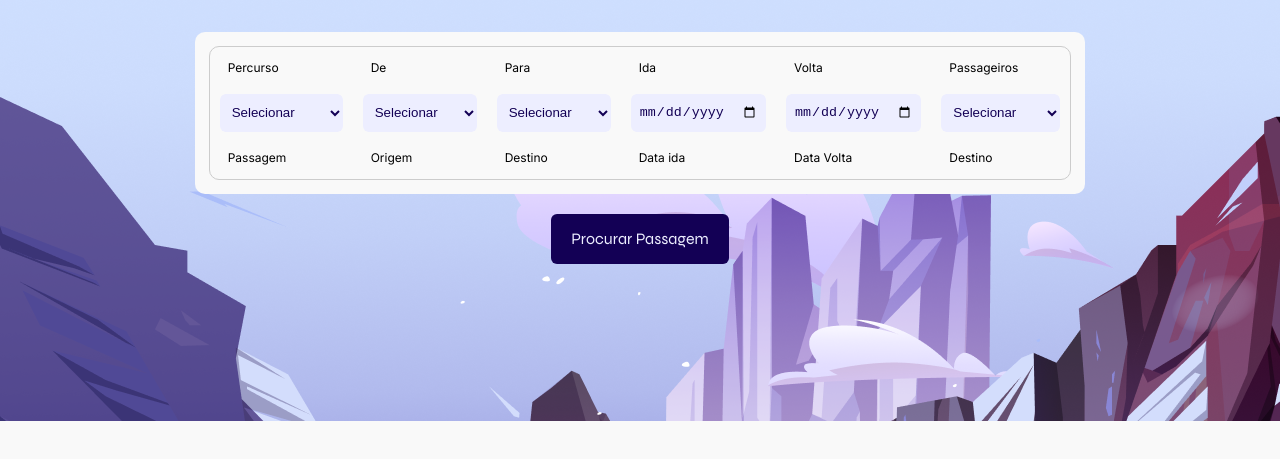
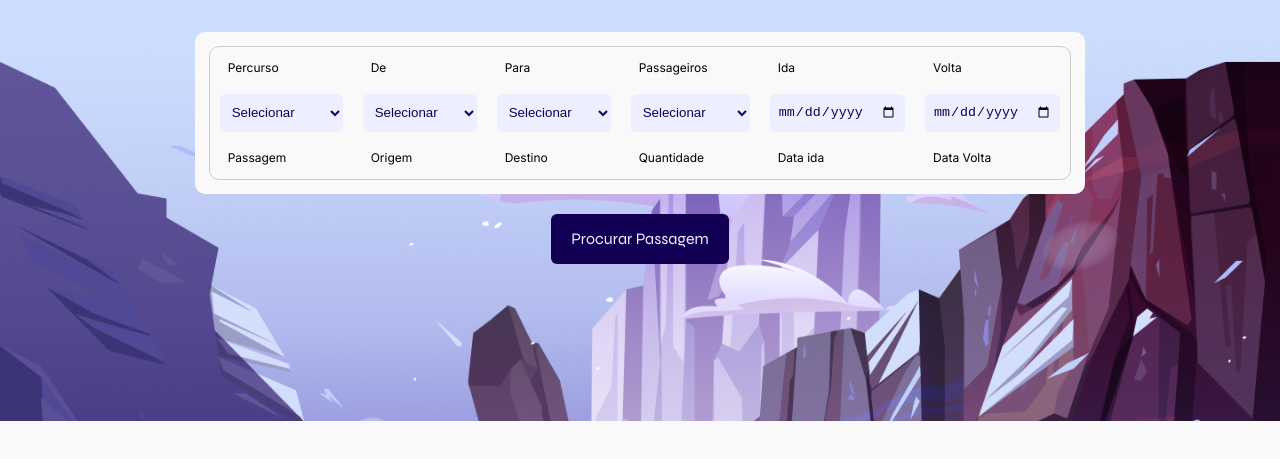
Before and after one commit to pedrohraulino/ebac_2024, a website: page index.html in a window 1280 px wide. Shown: the part 219-678 px from the top of the page. Drawn offline with nearby package versions, Linux system fonts and the light colour scheme; files that its build step writes are made by us from their sources; files whose address does not match are found by name.

Commit message:
fix hero - background

```diff
--- a/index.html
+++ b/index.html
@@ -64,6 +64,19 @@
                 <p class="text--small">Destino</p>
               </div>
               <div class="hero__find__content--select">
+                <label for="Passageiros" class="text--small">Passageiros</label>
+                <select id="Passageiros" required>
+                  <option class="text" value="" disabled selected hidden>
+                    Selecionar
+                  </option>
+                  <option class="text" value="option1">1 passageiros</option>
+                  <option class="text" value="option2">2 passageiros</option>
+                  <option class="text" value="option3">3 passageiros</option>
+                </select>
+                <p class="text--small">Quantidade
+                </p>
+              </div>
+              <div class="hero__find__content--select">
                 <label for="Ida" class="text--small">Ida</label>
                 <input type="date" id="Ida" />
                 <p class="text--small">Data ida</p>
@@ -73,18 +86,6 @@
                 <input type="date" id="Volta" />
                 <p class="text--small">Data Volta</p>
               </div>
-              <div class="hero__find__content--select">
-                <label for="Passageiros" class="text--small">Passageiros</label>
-                <select id="Passageiros" required>
-                  <option class="text" value="" disabled selected hidden>
-                    Selecionar
-                  </option>
-                  <option class="text" value="option1">1 passageiros</option>
-                  <option class="text" value="option2">2 passageiros</option>
-                  <option class="text" value="option3">3 passageiros</option>
-                </select>
-                <p class="text--small">Destino</p>
-              </div>
             </div>
           </div>
           <button  class="title--small">Procurar Passagem</button>
--- a/src/styles/_hero.scss
+++ b/src/styles/_hero.scss
@@ -7,6 +7,9 @@
   align-items: center;
   justify-content: center;
   padding:30px;
+  background-repeat: no-repeat;
+  background-size: cover;
+  background-origin: border-box;
 
   &__content {
     max-width: 1100px;
```
